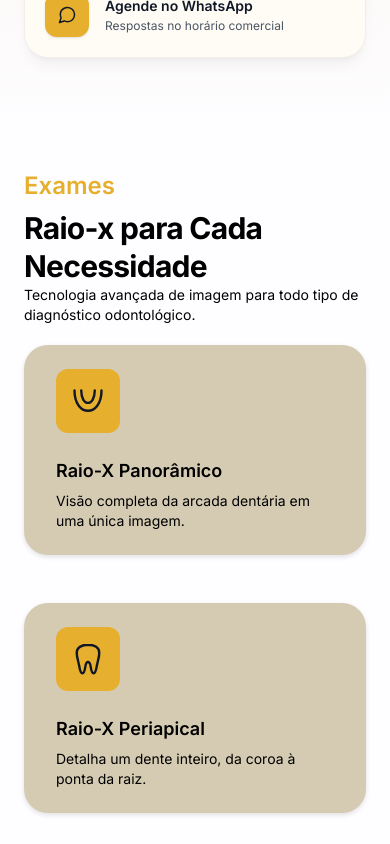
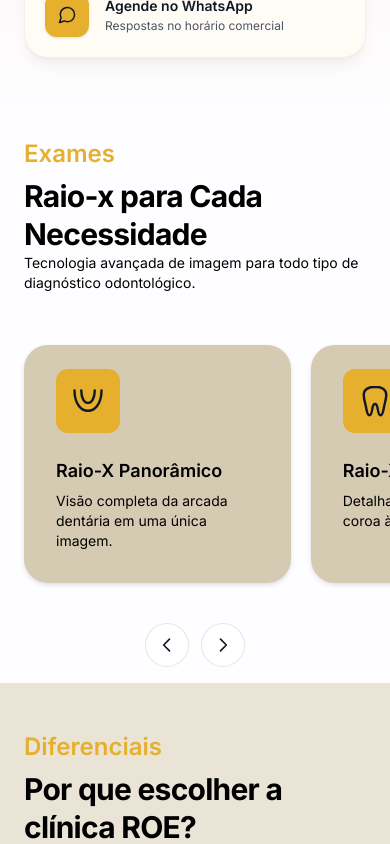
Before and after one commit to VictorRms03/roe-landing, a Next.js app: page / in a window 390 px wide. Shown: the part 1200-2044 px from the top of the page. Built offline with nearby package versions, Linux system fonts and the light colour scheme; no server answers.

Commit message:
refactor: Mobile adjustments (#24)
* feat: implement mobile carousel navigation for Services component

* fix: adjust padding in Booking section for better layout

* fix: adjust padding in Services section for improved layout

```diff
--- a/src/components/Booking.tsx
+++ b/src/components/Booking.tsx
@@ -33,7 +33,7 @@ export default function Booking() {
   return (
     // Sand rather than white: this is where the page's colour rhythm resumes,
     // and the strip Testimonials leaves behind melts into it as top breathing room.
-    <Section id="agendar" className="bg-roe-sand py-16">
+    <Section id="agendar" className="bg-roe-sand py-4 md:py-8">
       <div className="grid gap-10 lg:grid-cols-[1fr_1.05fr] lg:items-center lg:gap-16">
         <div>
           <SectionHeader
--- a/src/components/Services.tsx
+++ b/src/components/Services.tsx
@@ -1,7 +1,12 @@
+"use client";
+
 import type { ReactNode } from "react";
+import { useRef } from "react";
+import { ChevronIcon } from "@/components/Icons";
 import Reveal from "@/components/Reveal";
 import Section from "@/components/ui/Section";
 import SectionHeader from "@/components/ui/SectionHeader";
+import { usePrefersReducedMotion } from "@/hooks/usePrefersReducedMotion";
 
 type Exam = {
   name: string;
@@ -75,9 +80,32 @@ const EXAMS: Exam[] = [
   },
 ];
 
+const ARROW_CLASS =
+  "flex size-11 cursor-pointer items-center justify-center rounded-full border border-black/10 bg-white text-gray-900 outline-none transition-[background-color,transform] duration-200 ease-out hover:scale-105 hover:bg-roe-yellow active:scale-95 focus-visible:ring-2 focus-visible:ring-roe-yellow focus-visible:ring-offset-2";
+
 export default function Services() {
+  const trackRef = useRef<HTMLUListElement>(null);
+  const prefersReducedMotion = usePrefersReducedMotion();
+
+  // No scrollbar and no trackpad on most phones means the only way to move
+  // the mobile carousel is a swipe, so these buttons give mouse/keyboard
+  // users the same reach without needing to expose the native scrollbar.
+  function nudge(direction: 1 | -1) {
+    const track = trackRef.current;
+    if (!track) return;
+
+    const first = track.children[0] as HTMLElement | undefined;
+    const second = track.children[1] as HTMLElement | undefined;
+    if (!first || !second) return;
+
+    track.scrollBy({
+      left: direction * (second.offsetLeft - first.offsetLeft),
+      behavior: prefersReducedMotion ? "auto" : "smooth",
+    });
+  }
+
   return (
-    <Section id="servicos" className="bg-roe-white py-12">
+    <Section id="servicos" className="bg-roe-white py-4 md:py-8">
       <SectionHeader
         eyebrow="Exames"
         title="Raio-x para Cada Necessidade"
@@ -87,11 +115,25 @@ export default function Services() {
       />
 
       <div className="mt-5">
-        <ul className="grid gap-12 sm:grid-cols-2 lg:grid-cols-3">
+        {/* Below sm: a snap-scroll carousel so 6 cards don't stack the section
+            tall on mobile. The -mx-6/px-6 bleed lets it reach the viewport
+            edge while the first card still lines up with the page padding.
+            py-8 (instead of clipping at the edges) gives the hover lift and
+            shadow room, since overflow-x-auto also clips the y axis.
+            From sm up this reverts to the original grid, unchanged. */}
+        <ul
+          ref={trackRef}
+          className="-mx-6 flex snap-x snap-mandatory gap-5 overflow-x-auto overscroll-x-contain px-6 py-8 [scrollbar-width:none] sm:mx-0 sm:grid sm:grid-cols-2 sm:gap-12 sm:overflow-visible sm:px-0 sm:py-0 lg:grid-cols-3 [&::-webkit-scrollbar]:hidden"
+        >
           {EXAMS.map((exam, index) => (
             // Reveal owns the transform of the li, so the hover lift lives on
             // the card inside it — h-full because the li is what stretches.
-            <Reveal as="li" key={exam.name} delay={index * 80}>
+            <Reveal
+              as="li"
+              key={exam.name}
+              delay={index * 80}
+              className="w-[78%] shrink-0 snap-center sm:w-auto sm:shrink sm:snap-align-none"
+            >
               <div className="group bg-roe-clay h-full rounded-3xl px-8 py-6 shadow-[0_2px_5px_rgba(0,0,0,0.12)] transition-all duration-300 ease-out hover:-translate-y-1 hover:shadow-[0_10px_24px_rgba(0,0,0,0.16)]">
                 <span className="bg-roe-yellow flex size-16 items-center justify-center rounded-xl transition-transform duration-300 ease-out group-hover:scale-110">
                   <svg
@@ -114,6 +156,25 @@ export default function Services() {
           ))}
         </ul>
       </div>
+
+      <div className="mt-2 flex justify-center gap-3 sm:hidden">
+        <button
+          type="button"
+          onClick={() => nudge(-1)}
+          aria-label="Exame anterior"
+          className={ARROW_CLASS}
+        >
+          <ChevronIcon className="size-5 rotate-180" />
+        </button>
+        <button
+          type="button"
+          onClick={() => nudge(1)}
+          aria-label="Próximo exame"
+          className={ARROW_CLASS}
+        >
+          <ChevronIcon className="size-5" />
+        </button>
+      </div>
     </Section>
   );
 }
```
